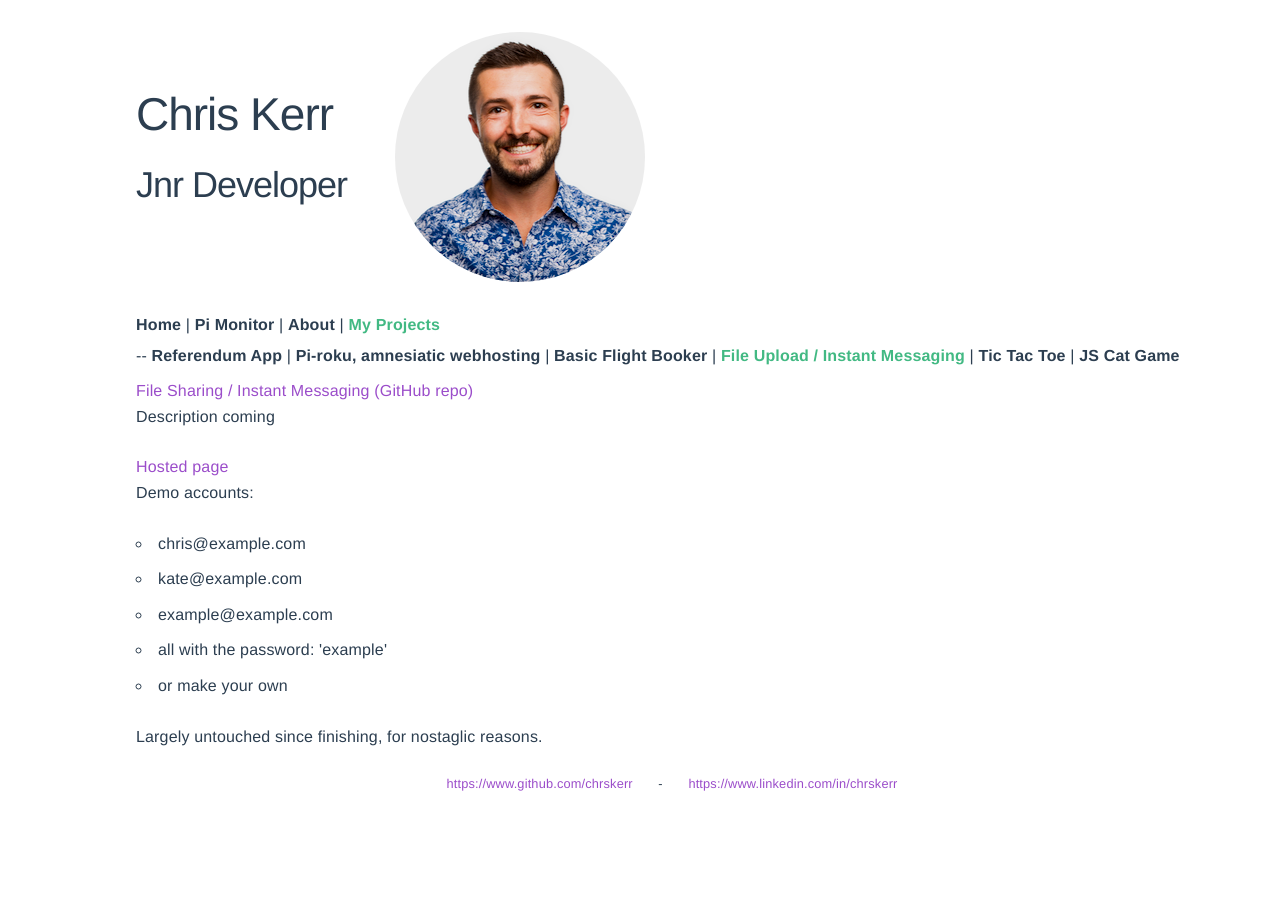
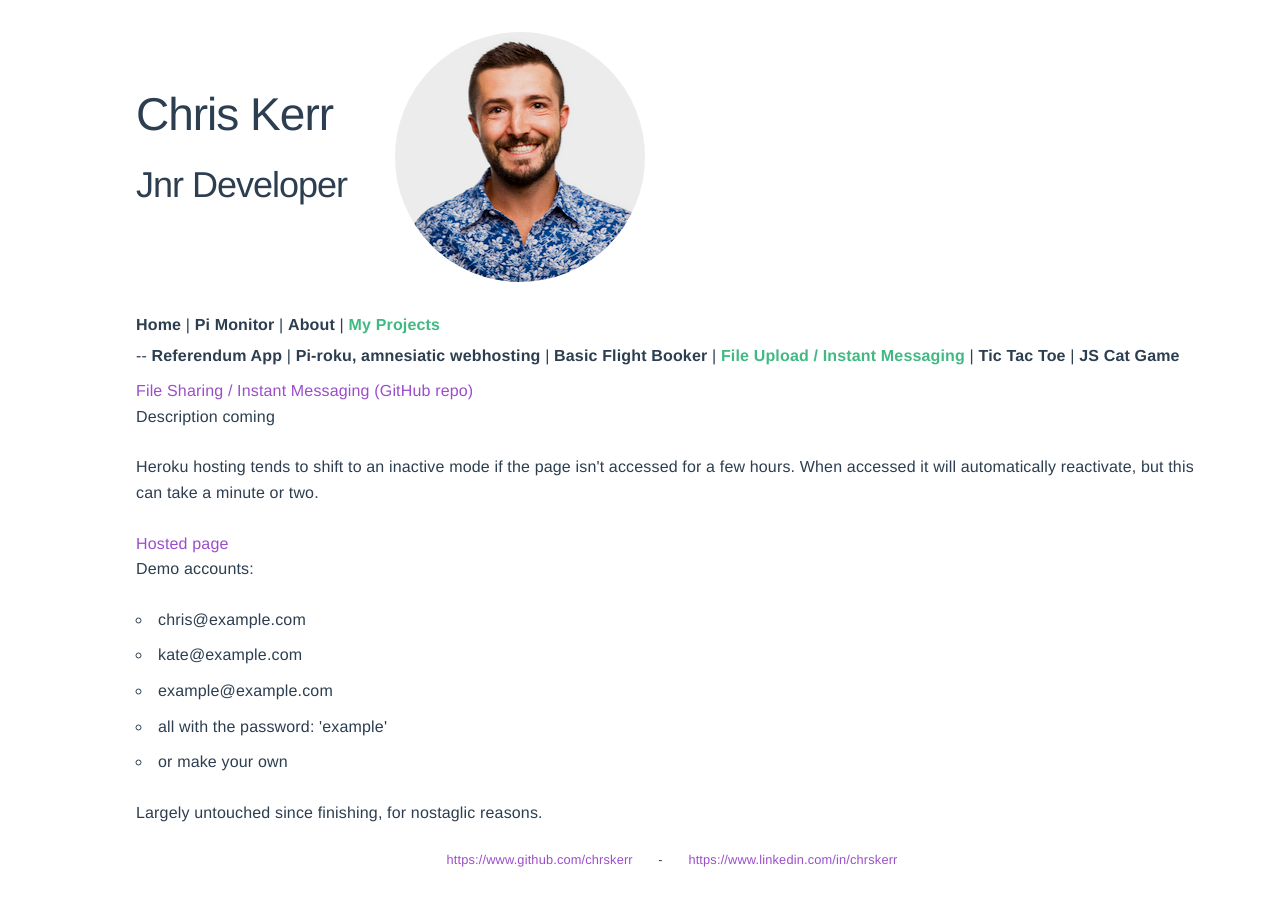
Before and after one commit to chrskerr/chrskerr.com, a Vue app: page /projects/projectone in a window 1280 px wide. Before the commit the page ends 828 px from the top, so only its background shows below. Built offline with nearby package versions, Linux system fonts and the light colour scheme.

Commit message:
basic flights

```diff
--- a/src/views/projects/BasicFlights.vue
+++ b/src/views/projects/BasicFlights.vue
@@ -7,11 +7,13 @@
 
             <p>React front-end (hosted locally on Pi) linked to Rails back-end hosted on Heroku</p>
 
+            <p>Heroku hosting (for the APIs) tends to shift to an inactive mode if the page isn't accessed for a few hours. When accessed it will automatically reactivate, but this can take a minute or two.</p>
+
             <p>Largely untouched since finishing, for nostaglic reasons.</p>
             <button v-on:click="toggleActive">Display</button>
         </div>
 
-        <embed-iframe  v-if=(active) url='https://www.chrskerr.com/react-flights' @toggleActive='toggleActive'/>
+        <embed-iframe  v-if=(active) url='https://react.chrskerr.com/' @toggleActive='toggleActive'/>
 
     </div>
 </template>
--- a/src/views/projects/ProjectOne.vue
+++ b/src/views/projects/ProjectOne.vue
@@ -6,6 +6,9 @@
             <a href='https://github.com/chrskerr/ProjectOne' target="_blank">File Sharing / Instant Messaging (GitHub repo)</a>
 
             <p>Description coming</p>
+
+            <p>Heroku hosting tends to shift to an inactive mode if the page isn't accessed for a few hours. When accessed it will automatically reactivate, but this can take a minute or two.</p>
+
             <a href='https://chrskerr-projectone.herokuapp.com' target="_blank">Hosted page</a>
             <p>Demo accounts:</p>
             <ul>
```
